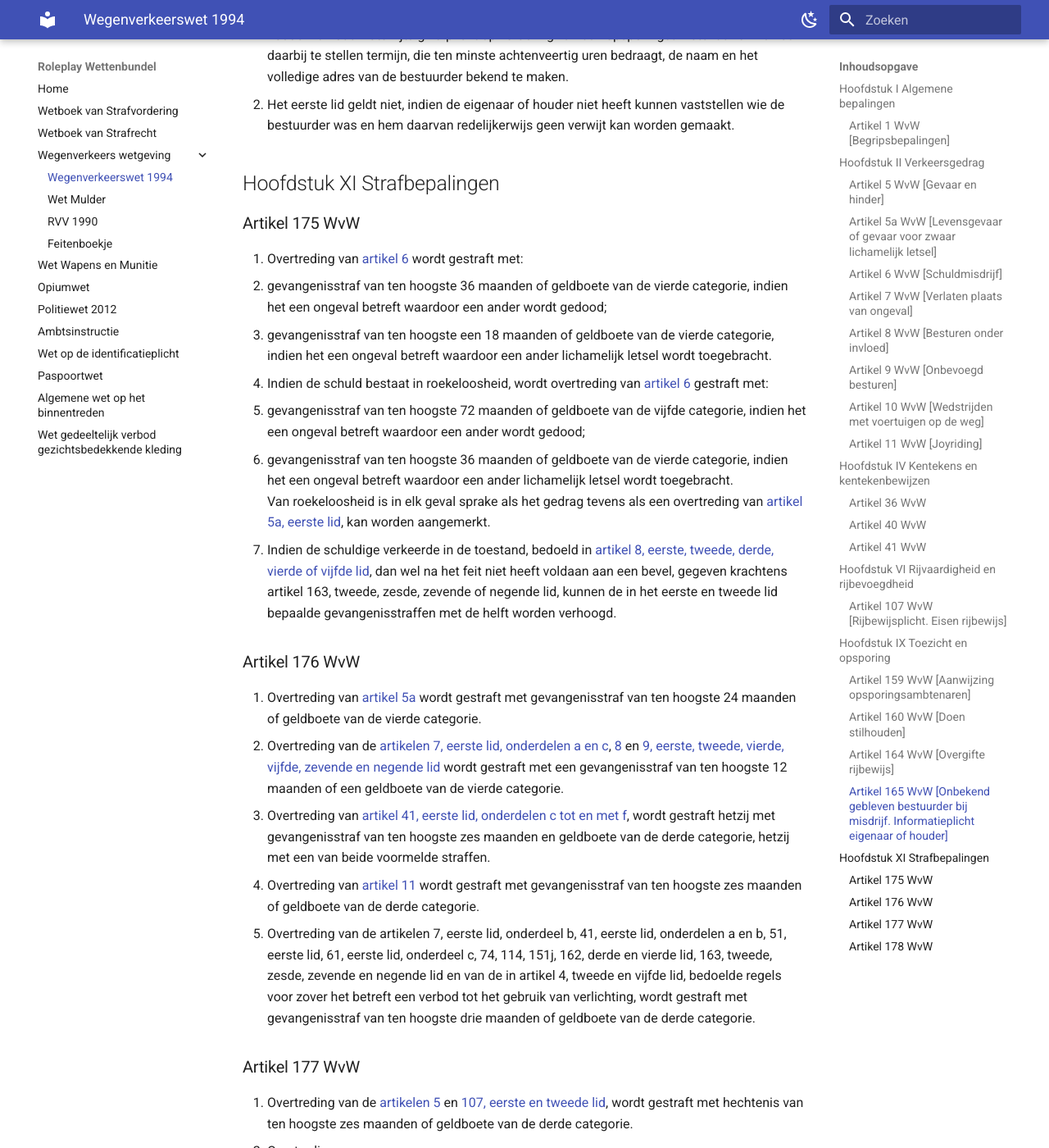
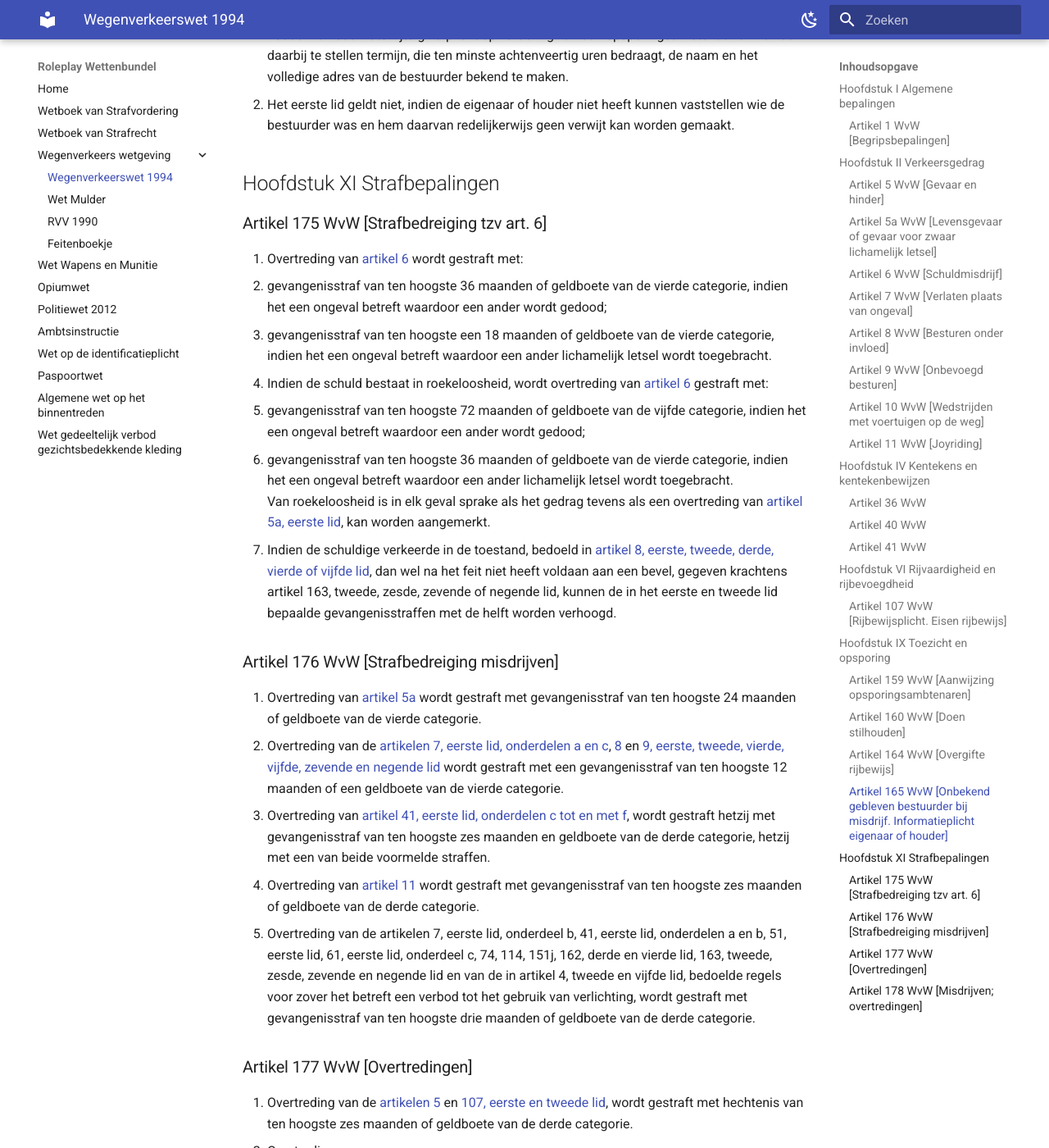
Before and after one commit to EnriqueFernandez20/FutureRP-Wettenbundel, an MkDocs documentation site: the page built from docs/wegenverkeerswet/wegenverkeerswet-1994.md, in a window 1280 px wide and 1400 px high, scrolled down 7102 px. Shown: the whole window at 82% size. Built offline with MkDocs 1.6.1 and Material for MkDocs 9.7.7, drawn with Linux system fonts in a browser that asks for light colours; some of the changed text lies outside the part shown.

Commit message:
Update wegenverkeerswet-1994.md

```diff
--- a/docs/wegenverkeerswet/wegenverkeerswet-1994.md
+++ b/docs/wegenverkeerswet/wegenverkeerswet-1994.md
@@ -144,7 +144,7 @@ Het is verboden opzettelijk wederrechtelijk een aan een ander toebehorend motorr
 
 ## Hoofdstuk XI Strafbepalingen
 
-### Artikel 175 WvW
+### Artikel 175 WvW [Strafbedreiging tzv art. 6]
 
 1. Overtreding van [artikel 6](#artikel-6-wvw-schuldmisdrijf) wordt gestraft met:
    1. gevangenisstraf van ten hoogste 36 maanden of geldboete van de vierde categorie, indien het een ongeval betreft waardoor een ander wordt gedood;
@@ -155,7 +155,7 @@ Het is verboden opzettelijk wederrechtelijk een aan een ander toebehorend motorr
       Van roekeloosheid is in elk geval sprake als het gedrag tevens als een overtreding van [artikel 5a, eerste lid](#artikel-5a-wvw-levensgevaar-of-gevaar-voor-zwaar-lichamelijk-letsel), kan worden aangemerkt.
 3. Indien de schuldige verkeerde in de toestand, bedoeld in [artikel 8, eerste, tweede, derde, vierde of vijfde lid](#artikel-8-wvw-besturen-onder-invloed), dan wel na het feit niet heeft voldaan aan een bevel, gegeven krachtens artikel 163, tweede, zesde, zevende of negende lid, kunnen de in het eerste en tweede lid bepaalde gevangenisstraffen met de helft worden verhoogd.
 
-### Artikel 176 WvW
+### Artikel 176 WvW [Strafbedreiging misdrijven]
 
 1. Overtreding van [artikel 5a](#artikel-5a-wvw-levensgevaar-of-gevaar-voor-zwaar-lichamelijk-letsel) wordt gestraft met gevangenisstraf van ten hoogste 24 maanden of geldboete van de vierde categorie.
 2. Overtreding van de [artikelen 7, eerste lid, onderdelen a en c](#artikel-7-wvw-verlaten-plaats-van-ongeval), [8](#artikel-8-wvw-besturen-onder-invloed) en [9, eerste, tweede, vierde, vijfde, zevende en negende lid](#artikel-9-wvw-onbevoegd-besturen) wordt gestraft met een gevangenisstraf van ten hoogste 12 maanden of een geldboete van de vierde categorie.
@@ -163,7 +163,7 @@ Het is verboden opzettelijk wederrechtelijk een aan een ander toebehorend motorr
 4. Overtreding van [artikel 11](#artikel-11-wvw-joyriding) wordt gestraft met gevangenisstraf van ten hoogste zes maanden of geldboete van de derde categorie.
 5. Overtreding van de artikelen 7, eerste lid, onderdeel b, 41, eerste lid, onderdelen a en b, 51, eerste lid, 61, eerste lid, onderdeel c, 74, 114, 151j, 162, derde en vierde lid, 163, tweede, zesde, zevende en negende lid en van de in artikel 4, tweede en vijfde lid, bedoelde regels voor zover het betreft een verbod tot het gebruik van verlichting, wordt gestraft met gevangenisstraf van ten hoogste drie maanden of geldboete van de derde categorie.
 
-### Artikel 177 WvW
+### Artikel 177 WvW [Overtredingen]
 
 1. Overtreding van de [artikelen 5](#artikel-5-wvw-gevaar-en-hinder) en [107, eerste en tweede lid](#artikel-107-wvw-rijbewijsplicht-eisen-rijbewijs), wordt gestraft met hechtenis van ten hoogste zes maanden of geldboete van de derde categorie.
 2. Overtreding van:
@@ -173,7 +173,7 @@ Het is verboden opzettelijk wederrechtelijk een aan een ander toebehorend motorr
    4. het bepaalde krachtens deze wet, voor zover die overtreding uitdrukkelijk als strafbaar feit is aangemerkt, wordt gestraft met hechtenis van ten hoogste twee maanden of geldboete van de tweede categorie.
 3. Overtreding van de artikelen 61e, 66, 66e, 70g, 89, 96, 104 en 106b wordt gestraft met geldboete van de derde categorie.
 
-### Artikel 178 WvW
+### Artikel 178 WvW [Misdrijven; overtredingen]
 
 1. De in de [artikelen 175](#artikel-175-wvw) en [176](#artikel-176-wvw) strafbaar gestelde feiten zijn misdrijven.
 2. De in [artikel 177](#artikel-177-wvw) strafbaar gestelde feiten zijn overtredingen.
```
